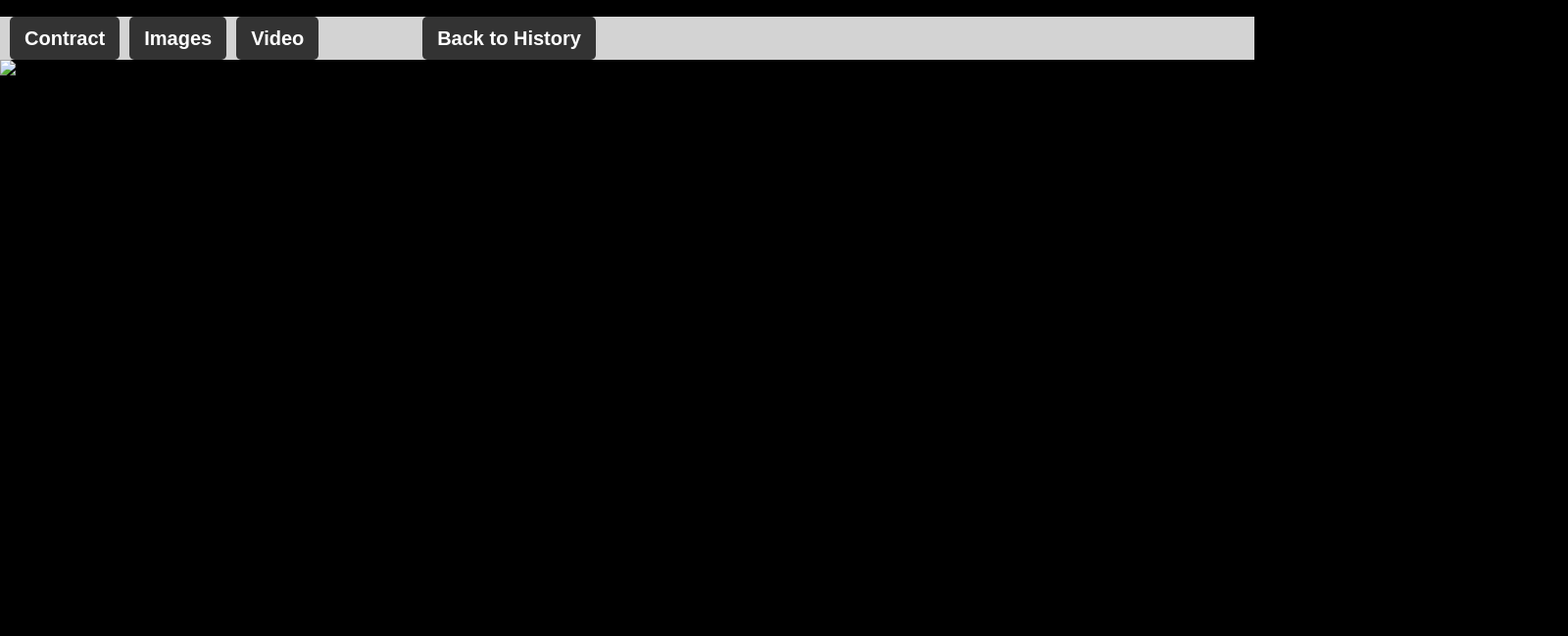
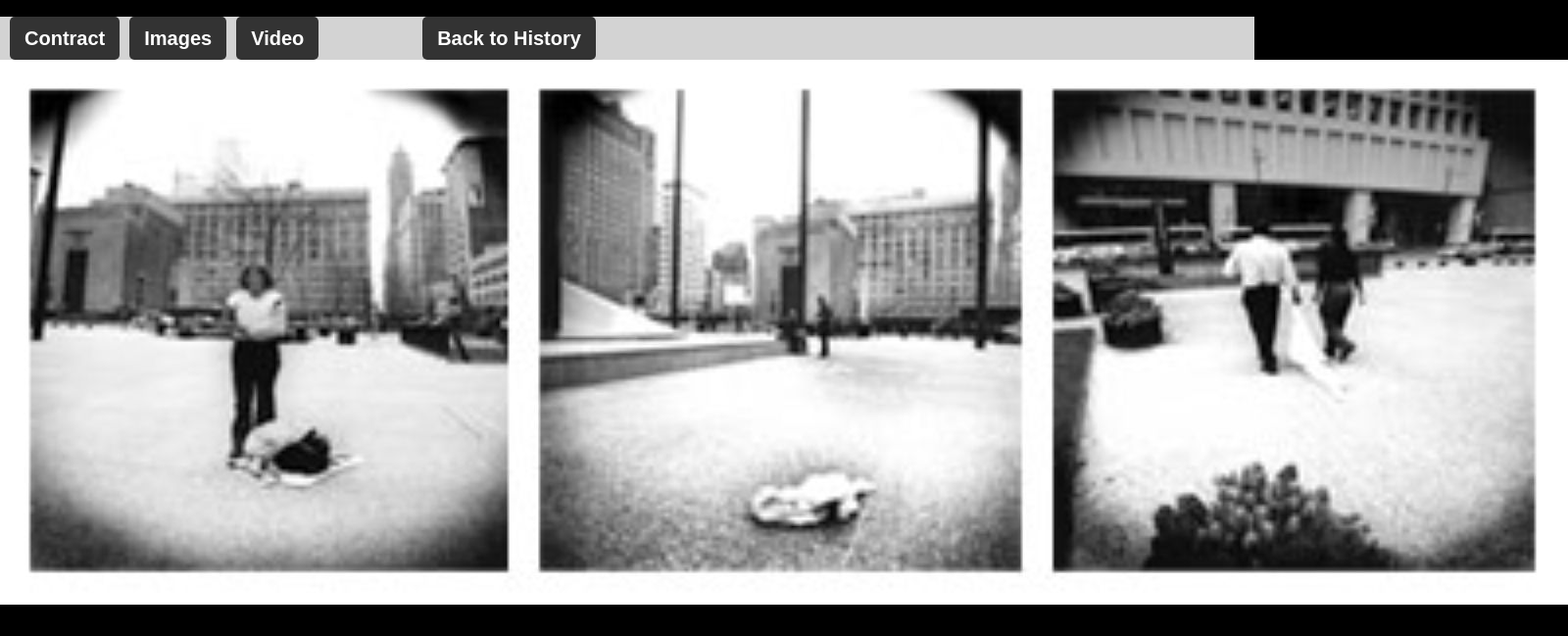
Before and after one commit to Zeldamaster21/Project2, a plain HTML site: page historyPages/images.html in a window 1280 px wide. Shown: the part 151-800 px from the top of the page at 98% size, 1600 px wide, since content can reach past the window. Drawn offline with Linux system fonts and the light colour scheme.

Commit message:
Update images.html
fixing pic

```diff
--- a/historyPages/images.html
+++ b/historyPages/images.html
@@ -37,7 +37,7 @@
     </div>
 
  <div class="Old-Pic" id="Photo-old">
- <img src="./css/media/pic1.jpg" alt="photos of back then">
+ <img src="media/pic1.jpg" alt="photos of back then">
  </div>
 
   </body>
```
